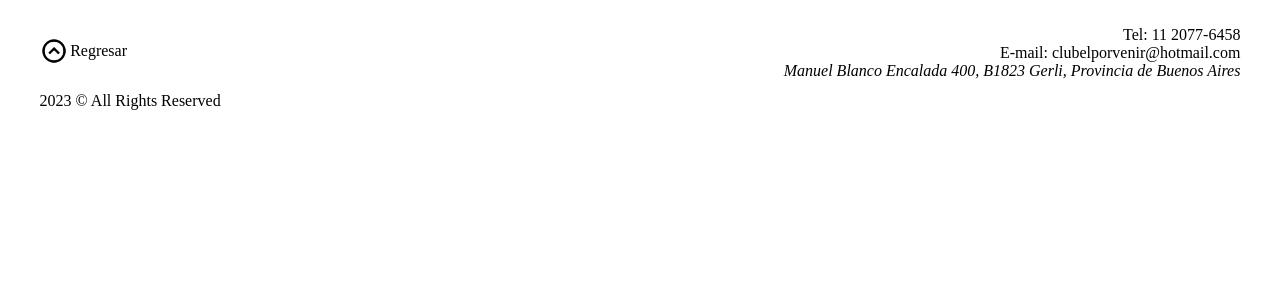
After one commit to MatiasMollo/Porvenir, a PHP site: page /footer.php in a window 1280 px wide. The commit adds this page. Shown: the top 300 px of the page. Run offline with PHP 8.4, Linux system fonts and the light colour scheme.

Commit message:
add-footer and others

```diff
--- /dev/null
+++ b/addons/css/footerStyles.css
@@ -0,0 +1,40 @@
+@media screen and (min-width: 1024px){
+    .footer{
+        border-top: 3px solid var(--negro);
+        background: var(--blanco);
+        position: relative;
+        height: 11vh;
+        width: 100%;
+    }
+    .info{
+        justify-content: space-between;
+        position: relative;
+        margin: auto;
+        display:flex;
+        width: 95%;
+        top: 20%;
+
+    }
+    .info__boton{
+        text-decoration: none;
+        display: inline-flex;
+        color: var(--negro);
+        align-items: center;
+    }
+    .info__boton:hover{
+        transform: scale(1.1);
+        text-decoration:underline;
+    }
+    .info__btnIcon{
+        margin-right: 3%;
+        height: 3.5vh;
+    }
+    .info__derecha{
+        text-align: right;
+    }
+}
+@media screen and (max-width: 1023px){
+    .footer{
+        display: none;
+    }
+}
--- /dev/null
+++ b/addons/footer.php
@@ -0,0 +1,16 @@
+<footer class="footer">
+    <div class="info">
+            <div class="info--izquierda">
+                <a class="info__boton" href="#">
+                    <img class="info__btnIcon" src="addons/images/footerImages/return.png" alt="Boton Regresar">
+                    <p class="info__btnText">Regresar</p>
+                </a><p class="info__copy">2023 &copy; All Rights Reserved</p>
+            </div>
+            <div class="info__derecha">
+                <article class="info__tel">Tel: 11 2077-6458</article>
+                <article class="info__mail">E-mail: clubelporvenir@hotmail.com</article>
+                <address class="info__address">Manuel Blanco Encalada 400, B1823 Gerli, Provincia de Buenos Aires</address>
+            </div>
+    </div>
+</footer>
+<link rel="stylesheet" href="addons/css/footerStyles.css">
--- a/addons/navGuest.php
+++ b/addons/navGuest.php
@@ -1,8 +1,8 @@
 <div class="nav">
     <nav class="nav__bar">
         <div class="nav__icons">
-            <img src="addons/img/iconMenu.svg" alt="Icono Menú" class="nav__menuIcon">
-            <img src="addons/img/iconUser.svg" alt="Icono Usuario" class="nav__userIcon">
+            <img src="addons/images/navImages/iconMenu.svg" alt="Icono Menú" class="nav__menuIcon">
+            <img src="addons/images/navImages/iconUser.svg" alt="Icono Usuario" class="nav__userIcon">
         </div>
 
         <ul class="nav__list">
@@ -19,7 +19,7 @@
             </a>
 
 
-            <img src="addons/img/logoPorvenir.png" alt="Porvenir Logo" class="nav__logoPorvenir">
+            <img src="addons/images/navImages/logoPorvenir.png" alt="Porvenir Logo" class="nav__logoPorvenir">
 
             <a href="" class="nav__btn">
                 <div class="nav__btnBox">
```
Also changed, not shown: addons/images/footerImages/return.png (added), addons/images/navImages/iconCloseSidebar.svg (renamed from addons/img/iconCloseSidebar.svg), addons/images/navImages/iconMenu.svg (renamed from addons/img/iconMenu.svg), addons/images/navImages/iconUser.svg (renamed from addons/img/iconUser.svg), addons/images/navImages/logoPorvenir.png (renamed from addons/img/logoPorvenir.png).
